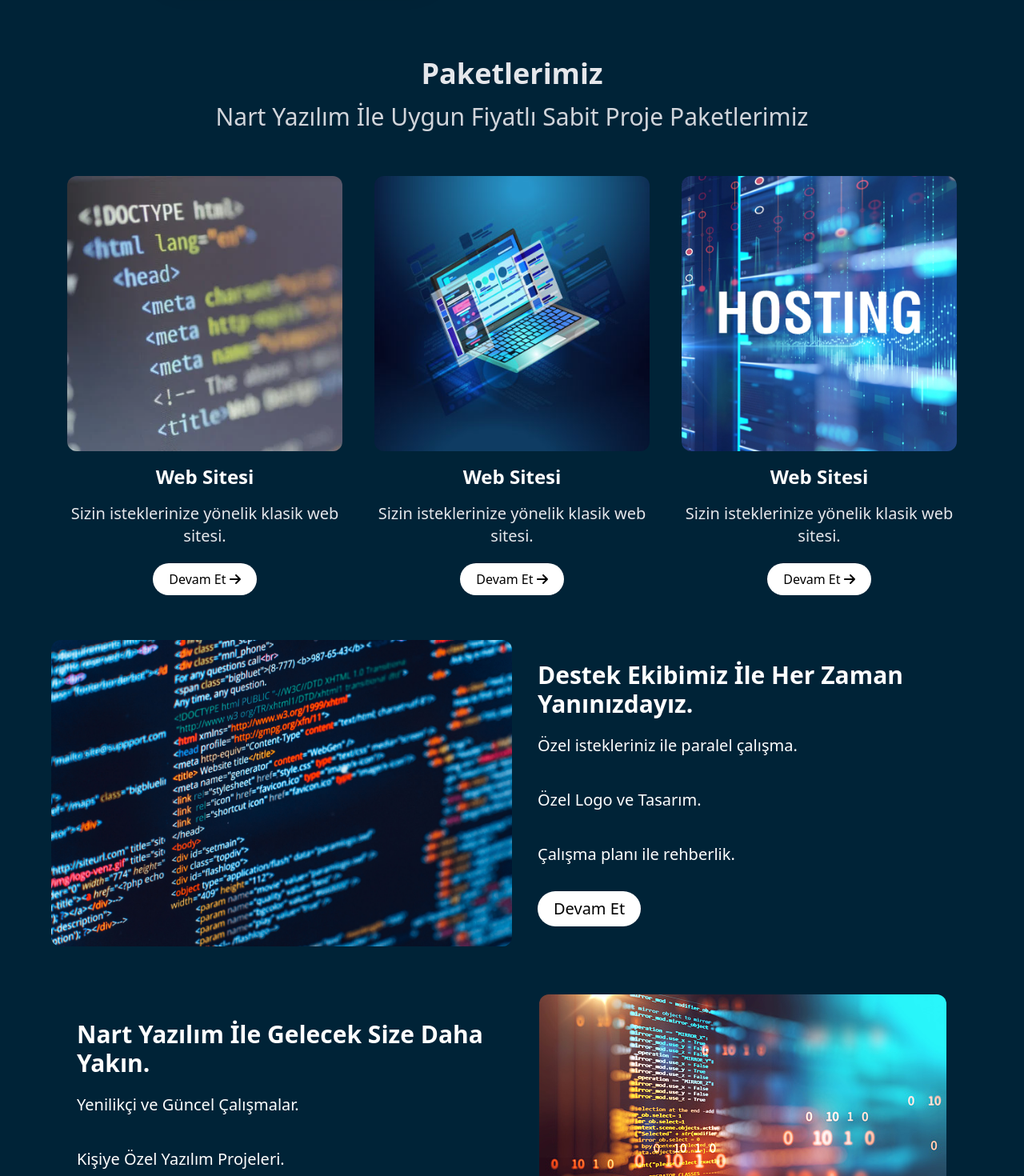
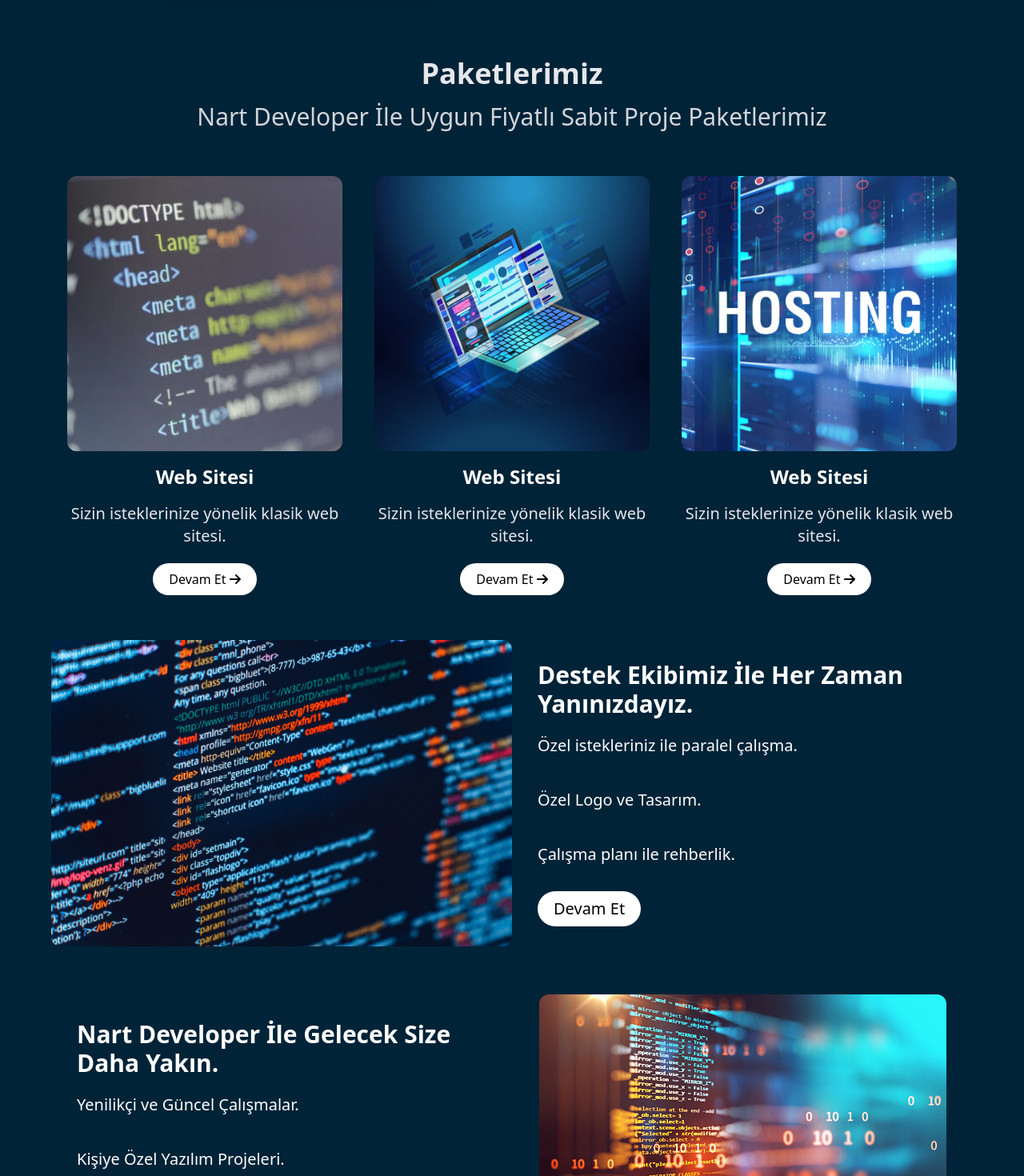
Before and after one commit to sefeoz/nart-dev, a Next.js app: page / in a window 1280 px wide. Shown: the part 520-1990 px from the top of the page at 80% size. Built offline with nearby package versions, Linux system fonts and the light colour scheme.

Commit message:
Update index.js

```diff
--- a/pages/index.js
+++ b/pages/index.js
@@ -47,7 +47,7 @@ function Homepage(){
         {/*<----------------------------SECTION END------------------------------------------------------>*/}
         <section>
             <p className="text-center text-4xl font-bold text-gray-200">Paketlerimiz</p>
-            <p className="text-center text-3xl font-light mt-4 text-gray-300">Nart Yazılım İle Uygun Fiyatlı Sabit Proje Paketlerimiz</p>
+            <p className="text-center text-3xl font-light mt-4 text-gray-300">Nart Developer İle Uygun Fiyatlı Sabit Proje Paketlerimiz</p>
             <div className="lg:grid grid-cols-3 mt-10 site-6xl-container">
                 <div className={"mx-5 my-4"}>
                     <img src="/index-4.webp" className="mx-auto rounded-xl" alt=""/>
@@ -105,7 +105,7 @@ function Homepage(){
         <section className="mt-10">
             <div className="max-w-6xl lg:mx-auto lg:grid mx-5 items-center grid-cols-2 ">
                 <div className="mx-8 lg:text-start text-center">
-                    <h1 className="text-3xl font-bold mb-5 text-white">Nart Yazılım İle Gelecek Size Daha Yakın.</h1>
+                    <h1 className="text-3xl font-bold mb-5 text-white">Nart Developer İle Gelecek Size Daha Yakın.</h1>
                     <ul className="space-y-10 font-thin">
                     <li className="text-xl text-white my-4 align-items-center">Yenilikçi ve Güncel Çalışmalar.
                     </li>
```
